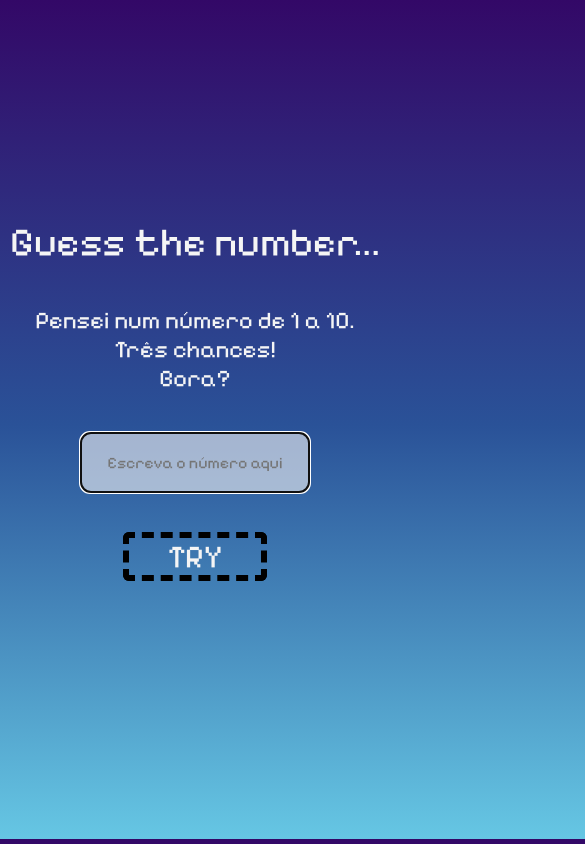
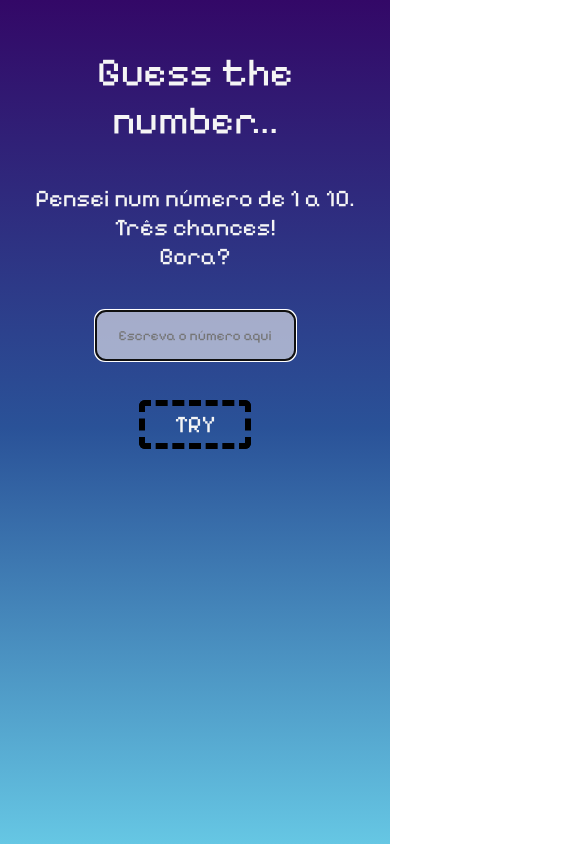
Before and after one commit to itsjrsouza/puzzle, a plain HTML site: page index.html in a window 390 px wide. Shown: the whole page, 585 px wide, since content can reach past the window. Drawn offline with Linux system fonts and the light colour scheme.

Commit message:
commit 4 responsive

```diff
--- a/style.css
+++ b/style.css
@@ -5,6 +5,10 @@
     padding: 0;
     box-sizing: border-box;
     font: inherit;
+}
+
+html, body {
+    height: 100%;
 }
 
 html {
@@ -16,9 +20,14 @@ html {
 
 body {
     font-family: 'Pixelify Sans', sans-serif;
-    background: linear-gradient(180deg, #330867 0%, #2A5298 50.71%, #6DD5ED 106.01%);
+    background: linear-gradient(180deg, #330867 0%, #2A5298 50.71%, #6DD5ED 106.01%) no-repeat;
 
     color: #F5F5F5;
+
+    min-height: 100%;
+
+    overflow: hidden;
+
 }
 
 main {
@@ -27,7 +36,7 @@ main {
     align-items: center;
     gap: 2.5rem;
 
-    padding: 13.625rem;
+    padding: 7.125rem;
 
     & h1 {
         font-size: 2.5rem;
@@ -91,3 +100,40 @@ input[type=number]::-webkit-outer-spin-button {
     -webkit-appearance: none;
     margin: 0;
 }
+
+/* Para telas menores que 768px (tablets e smartphones) */
+@media (max-width: 768px) {
+    main {
+        padding: 3rem;  /* Ajuste de padding para telas menores */
+    }
+
+    .button {
+        width: 7rem;  /* Ajuste do tamanho do botão */
+        font-size: 1.5rem;  /* Redução do tamanho da fonte */
+    }
+
+    .infos input {
+        padding: 1rem;  /* Ajuste no padding dos inputs */
+        font-size: 0.875rem;  /* Redução do tamanho da fonte */
+    }
+}
+
+/* Para telas menores que 375px (celulares pequenos) */
+@media (max-width: 375px) {
+    main {
+        padding: 2rem;  /* Mais redução de padding */
+    }
+
+    .button {
+        width: 6rem;  /* Ajuste ainda maior no tamanho do botão */
+        font-size: 1.25rem;  /* Ajuste no tamanho da fonte */
+    }
+
+    h1 {
+        font-size: 2rem;  /* Ajuste no tamanho do título */
+    }
+
+    .subtitle h4 {
+        font-size: 1.25rem;  /* Ajuste do tamanho da legenda */
+    }
+}
```
